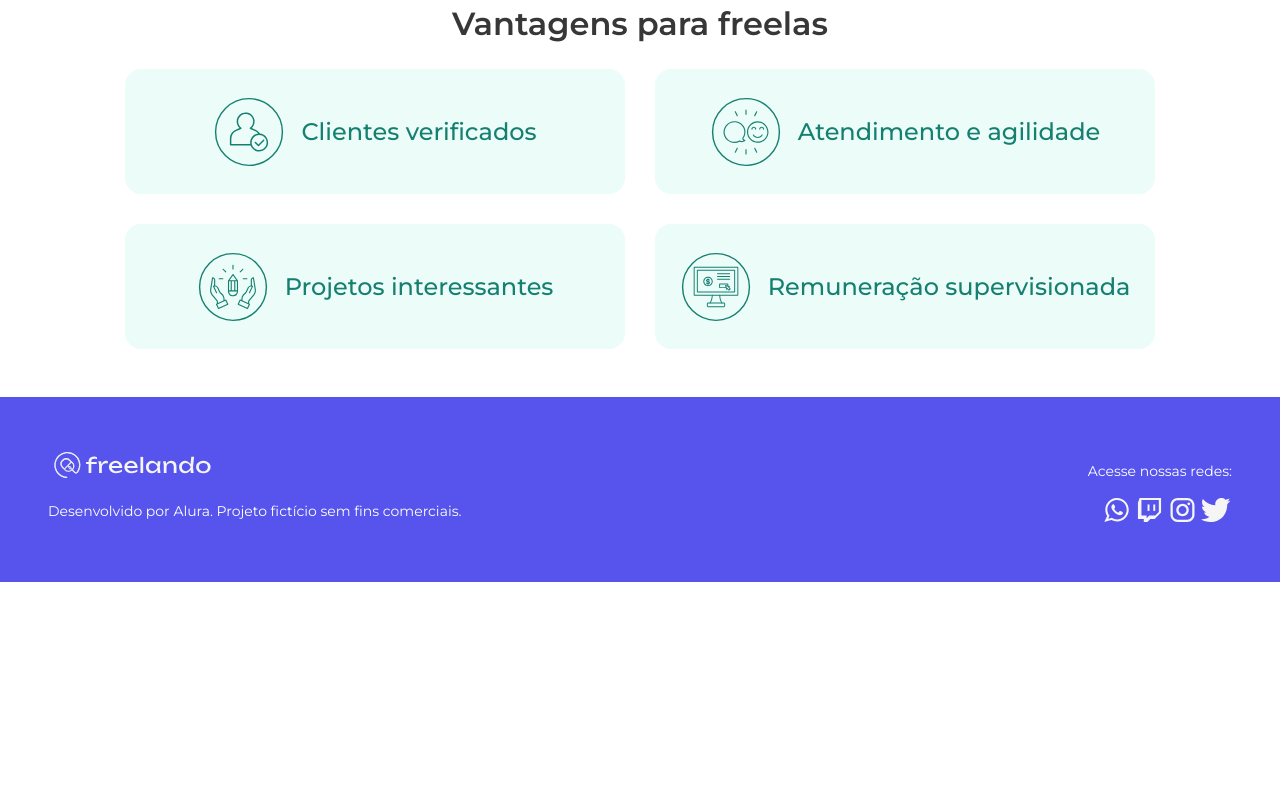
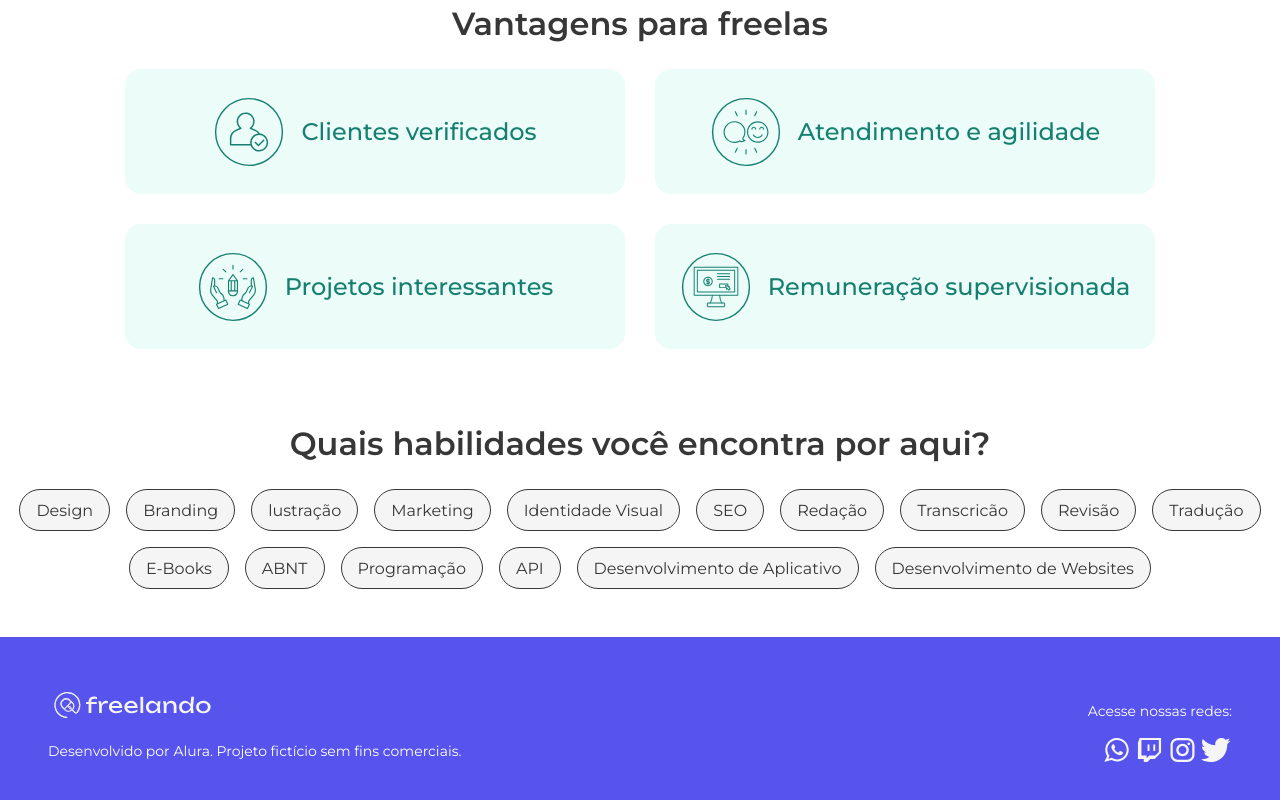
Before and after one commit to natcurti/alura-freelando, a React (Vite) app: page / in a window 1280 px wide. Shown: the part 1187-1987 px from the top of the page. Before the commit the page ends 1769 px from the top, so only its background shows below. Built offline with nearby package versions, Linux system fonts and the light colour scheme.

Commit message:
Refactor skills component

```diff
--- a/src/components/Skills/index.jsx
+++ b/src/components/Skills/index.jsx
@@ -1,5 +1,6 @@
 import styled from "@emotion/styled";
 import Typography from "../Typography";
+import { Row } from "react-grid-system";
 
 const skillsArray = [
   "Design",
@@ -25,6 +26,7 @@ const SectionStyled = styled.section`
   flex-direction: column;
   align-items: center;
   color: ${(props) => props.theme.colors.neutral.a};
+  text-align: center;
 `;
 
 const SkillCard = styled.div`
@@ -44,24 +46,17 @@ const SkillCard = styled.div`
   }
 `;
 
-const ContainerSkills = styled.div`
-  width: 1200px;
-  display: flex;
-  flex-wrap: wrap;
-  gap: ${(props) => props.theme.spacing.m};
-`;
-
 const Skills = () => {
   return (
     <SectionStyled>
       <Typography variant="h2" component="h2">
         Quais habilidades você encontra por aqui?
       </Typography>
-      <ContainerSkills>
+      <Row justify="center" style={{ gap: "16px", width: "100%" }}>
         {skillsArray.map((skill, index) => (
           <SkillCard key={index}>{skill}</SkillCard>
         ))}
-      </ContainerSkills>
+      </Row>
     </SectionStyled>
   );
 };
--- a/src/pages/Home/index.jsx
+++ b/src/pages/Home/index.jsx
@@ -16,9 +16,7 @@ function Home() {
       <Banner />
       <AdvantagesCustomer />
       <AdvantagesFreelas />
-      {/*
-
-      <Skills /> */}
+      <Skills />
     </SectionContainer>
   );
 }
```
